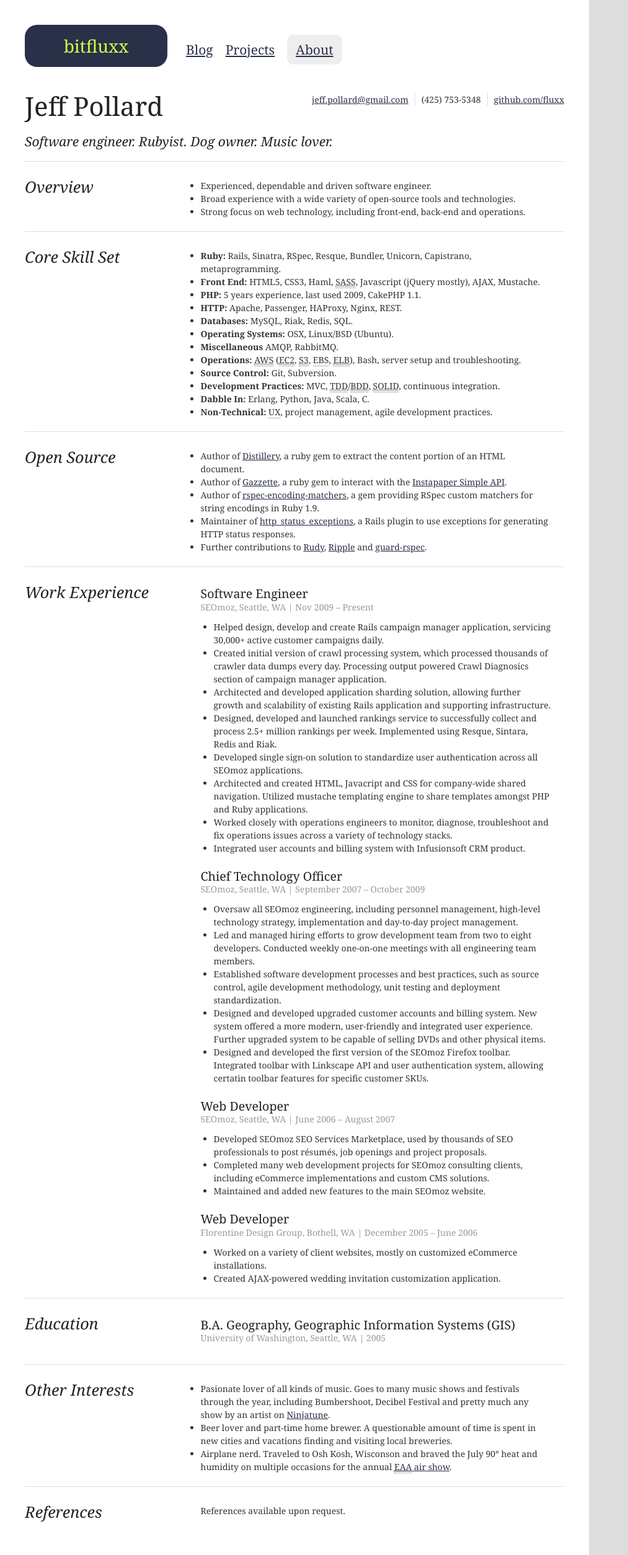
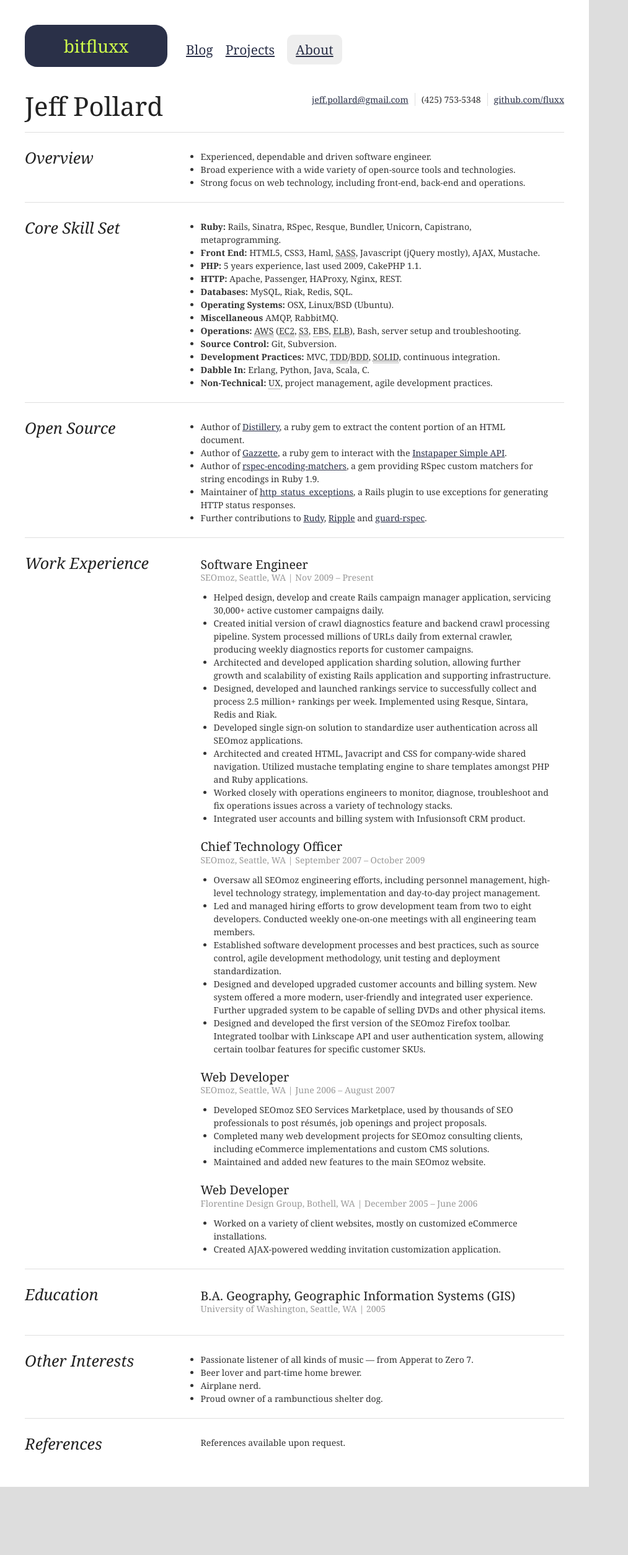
Before and after one commit to Fluxx/bitfluxx.com, a Jekyll site: the page built from resume.html, in a window 1280 px wide. Shown: the whole page at 62% size, without its empty margins (0-1013 px from the left). Built offline with Jekyll 4.4.1, drawn with Linux system fonts in a browser that asks for light colours; after the commit the page ends 2399 px from its top, so only the background shows below that.

Commit message:
More edits from reviews of the resume.

```diff
--- a/_sass/_resume.scss
+++ b/_sass/_resume.scss
@@ -12,11 +12,6 @@ article#resume {
         @include horizontal-list(10px);
         li + li { border-left: 1px solid $resume-hr-color; }
       }
-    }
-
-    h2 {
-      font-size: 1.5em;
-      font-style: italic;
     }
 
     border-bottom: 1px solid $resume-hr-color;
--- a/resume.html
+++ b/resume.html
@@ -16,7 +16,6 @@ section: about
 
     <hgroup>
       <h1>Jeff Pollard</h1>
-      <h2>Software engineer. Rubyist. Dog owner. Music lover.</h2>
     </hgroup>
   </header>
 
@@ -72,9 +71,9 @@ section: about
         </hgroup>
         <ul>
           <li>Helped design, develop and create Rails campaign manager application, servicing 30,000+ active customer campaigns daily.</li>
-          <li>Created initial version of crawl processing system, which processed thousands of crawler data dumps every day.  Processing output powered Crawl Diagnosics section of campaign manager application.</li>
+          <li>Created initial version of crawl diagnostics feature and backend crawl processing pipeline.  System processed millions of URLs daily from external crawler, producing weekly diagnostics reports for customer campaigns.</li>
           <li>Architected and developed application sharding solution, allowing further growth and scalability of existing Rails application and supporting infrastructure.</li>
-          <li>Designed, developed and launched rankings service to successfully collect and process 2.5+ million rankings per week.  Implemented using Resque, Sintara, Redis and Riak.</li>
+          <li>Designed, developed and launched rankings service to successfully collect and process 2.5 million+ rankings per week.  Implemented using Resque, Sintara, Redis and Riak.</li>
           <li>Developed single sign-on solution to standardize user authentication across all SEOmoz applications.</li>
           <li>Architected and created HTML, Javacript and CSS for company-wide shared navigation.  Utilized mustache templating engine to share templates amongst PHP and Ruby applications.</li>
           <li>Worked closely with operations engineers to monitor, diagnose, troubleshoot and fix operations issues across a variety of technology stacks.</li>
@@ -89,11 +88,11 @@ section: about
           <h3>September 2007 &ndash; October 2009</h3>
         </hgroup>
         <ul>
-          <li>Oversaw all SEOmoz engineering, including personnel management, high-level technology strategy, implementation and day-to-day project management.</li>
+          <li>Oversaw all SEOmoz engineering efforts, including personnel management, high-level technology strategy, implementation and day-to-day project management.</li>
           <li>Led and managed hiring efforts to grow development team from two to eight developers.  Conducted weekly one-on-one meetings with all engineering team members.</li>
           <li>Established software development processes and best practices, such as source control, agile development methodology, unit testing and deployment standardization.</li>
           <li>Designed and developed upgraded customer accounts and billing system. New system offered a more modern, user-friendly and integrated user experience. Further upgraded system to be capable of selling DVDs and other physical items.</li>
-          <li>Designed and developed the first version of the SEOmoz Firefox toolbar.  Integrated toolbar with Linkscape API and user authentication system, allowing certatin toolbar features for specific customer SKUs.</li>
+          <li>Designed and developed the first version of the SEOmoz Firefox toolbar.  Integrated toolbar with Linkscape API and user authentication system, allowing certain toolbar features for specific customer SKUs.</li>
         </ul>
       </li>
 
@@ -144,9 +143,10 @@ section: about
     <h1>Other Interests</h1>
 
     <ul>
-      <li>Pasionate lover of all kinds of music.  Goes to many music shows and festivals through the year, including Bumbershoot, Decibel Festival and pretty much any show by an artist on <a href="http://ninjatune.net/">Ninjatune</a>.</li>
-      <li>Beer lover and part-time home brewer.  A questionable amount of time is spent in new cities and vacations finding and visiting local breweries.</li>
-      <li>Airplane nerd.  Traveled to Osh Kosh, Wisconson and braved the July 90° heat and humidity on multiple occasions for the annual <a href="http://www.airventure.org/"><abbr title="Experimental Aircraft Association">EAA</abbr> air show</a>.</li>
+      <li>Passionate listener of all kinds of music &mdash; from Apperat to Zero 7.</li>
+      <li>Beer lover and part-time home brewer.</li>
+      <li>Airplane nerd.</li>
+      <li>Proud owner of a rambunctious shelter dog.</li>
     </ul>
   </section>
 
--- a/stylesheets/print.css
+++ b/stylesheets/print.css
@@ -1083,17 +1083,12 @@ article#resume > header address ul li.last {
 article#resume > header address ul li + li {
   border-left: 1px solid #dfdfdf;
 }
-/* line 17, ../_sass/_resume.scss */
-article#resume > header h2 {
-  font-size: 1.5em;
-  font-style: italic;
-}
-/* line 26, ../_sass/_resume.scss */
+/* line 21, ../_sass/_resume.scss */
 article#resume > section {
   overflow: hidden;
   *zoom: 1;
 }
-/* line 30, ../_sass/_resume.scss */
+/* line 25, ../_sass/_resume.scss */
 article#resume > section > h1 {
   display: inline;
   float: left;
@@ -1101,39 +1096,39 @@ article#resume > section > h1 {
   font-style: italic;
   width: 25%;
 }
-/* line 37, ../_sass/_resume.scss */
+/* line 32, ../_sass/_resume.scss */
 article#resume > section > ul, article#resume > section > p {
   display: inline;
   float: right;
   margin-right: 1.5em;
   width: 65%;
 }
-/* line 43, ../_sass/_resume.scss */
+/* line 38, ../_sass/_resume.scss */
 article#resume > section + section {
   border-top: 1px solid #dfdfdf;
   padding-top: 2em;
 }
-/* line 52, ../_sass/_resume.scss */
+/* line 47, ../_sass/_resume.scss */
 article#resume section#technical-skillset ul span {
   color: #555;
   font-size: 80%;
 }
-/* line 61, ../_sass/_resume.scss */
+/* line 56, ../_sass/_resume.scss */
 article#resume section#work-experience > ul, article#resume section#education > ul {
   list-style-image: none;
   list-style-type: none;
   margin-left: 0px;
 }
-/* line 66, ../_sass/_resume.scss */
+/* line 61, ../_sass/_resume.scss */
 article#resume section#work-experience > ul > li + li, article#resume section#education > ul > li + li {
   margin-top: 20px;
 }
-/* line 70, ../_sass/_resume.scss */
+/* line 65, ../_sass/_resume.scss */
 article#resume section#work-experience > ul > li h2, article#resume section#education > ul > li h2 {
   font-size: 1.4em;
   margin-bottom: 0;
 }
-/* line 75, ../_sass/_resume.scss */
+/* line 70, ../_sass/_resume.scss */
 article#resume section#work-experience > ul > li h3, article#resume section#education > ul > li h3 {
   display: -moz-inline-box;
   -moz-box-orient: vertical;
@@ -1147,7 +1142,7 @@ article#resume section#work-experience > ul > li h3, article#resume section#educ
 article#resume section#work-experience > ul > li h3, article#resume section#education > ul > li h3 {
   *display: inline;
 }
-/* line 80, ../_sass/_resume.scss */
+/* line 75, ../_sass/_resume.scss */
 article#resume section#work-experience > ul > li h3:last-child:before, article#resume section#education > ul > li h3:last-child:before {
   content: " | ";
 }
--- a/stylesheets/screen.css
+++ b/stylesheets/screen.css
@@ -1240,17 +1240,12 @@ article#resume > header address ul li.last {
 article#resume > header address ul li + li {
   border-left: 1px solid #dfdfdf;
 }
-/* line 17, ../_sass/_resume.scss */
-article#resume > header h2 {
-  font-size: 1.5em;
-  font-style: italic;
-}
-/* line 26, ../_sass/_resume.scss */
+/* line 21, ../_sass/_resume.scss */
 article#resume > section {
   overflow: hidden;
   *zoom: 1;
 }
-/* line 30, ../_sass/_resume.scss */
+/* line 25, ../_sass/_resume.scss */
 article#resume > section > h1 {
   display: inline;
   float: left;
@@ -1258,39 +1253,39 @@ article#resume > section > h1 {
   font-style: italic;
   width: 25%;
 }
-/* line 37, ../_sass/_resume.scss */
+/* line 32, ../_sass/_resume.scss */
 article#resume > section > ul, article#resume > section > p {
   display: inline;
   float: right;
   margin-right: 1.5em;
   width: 65%;
 }
-/* line 43, ../_sass/_resume.scss */
+/* line 38, ../_sass/_resume.scss */
 article#resume > section + section {
   border-top: 1px solid #dfdfdf;
   padding-top: 2em;
 }
-/* line 52, ../_sass/_resume.scss */
+/* line 47, ../_sass/_resume.scss */
 article#resume section#technical-skillset ul span {
   color: #555;
   font-size: 80%;
 }
-/* line 61, ../_sass/_resume.scss */
+/* line 56, ../_sass/_resume.scss */
 article#resume section#work-experience > ul, article#resume section#education > ul {
   list-style-image: none;
   list-style-type: none;
   margin-left: 0px;
 }
-/* line 66, ../_sass/_resume.scss */
+/* line 61, ../_sass/_resume.scss */
 article#resume section#work-experience > ul > li + li, article#resume section#education > ul > li + li {
   margin-top: 20px;
 }
-/* line 70, ../_sass/_resume.scss */
+/* line 65, ../_sass/_resume.scss */
 article#resume section#work-experience > ul > li h2, article#resume section#education > ul > li h2 {
   font-size: 1.4em;
   margin-bottom: 0;
 }
-/* line 75, ../_sass/_resume.scss */
+/* line 70, ../_sass/_resume.scss */
 article#resume section#work-experience > ul > li h3, article#resume section#education > ul > li h3 {
   display: -moz-inline-box;
   -moz-box-orient: vertical;
@@ -1304,7 +1299,7 @@ article#resume section#work-experience > ul > li h3, article#resume section#educ
 article#resume section#work-experience > ul > li h3, article#resume section#education > ul > li h3 {
   *display: inline;
 }
-/* line 80, ../_sass/_resume.scss */
+/* line 75, ../_sass/_resume.scss */
 article#resume section#work-experience > ul > li h3:last-child:before, article#resume section#education > ul > li h3:last-child:before {
   content: " | ";
 }
```
Also changed, not shown: 3 other files.
